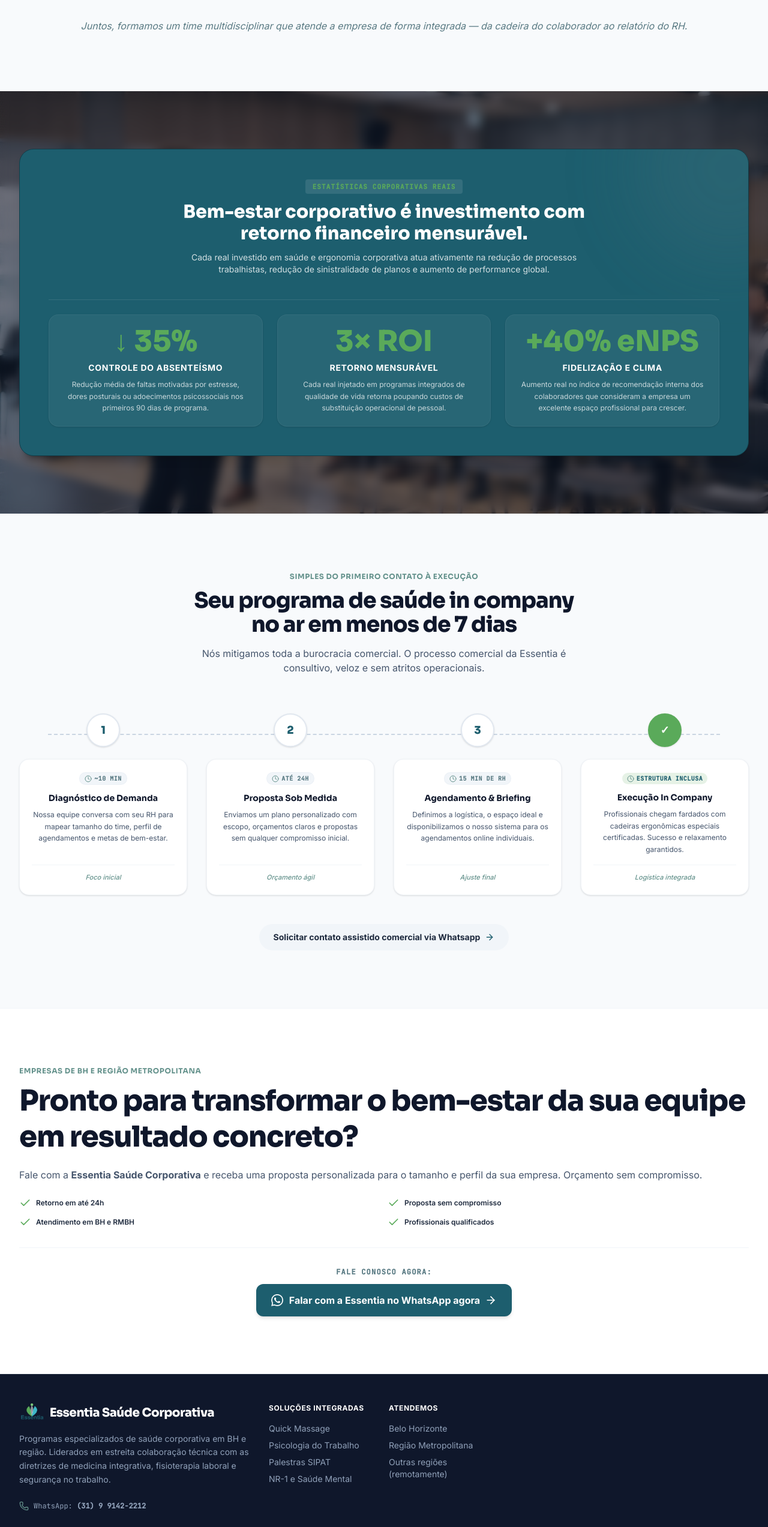
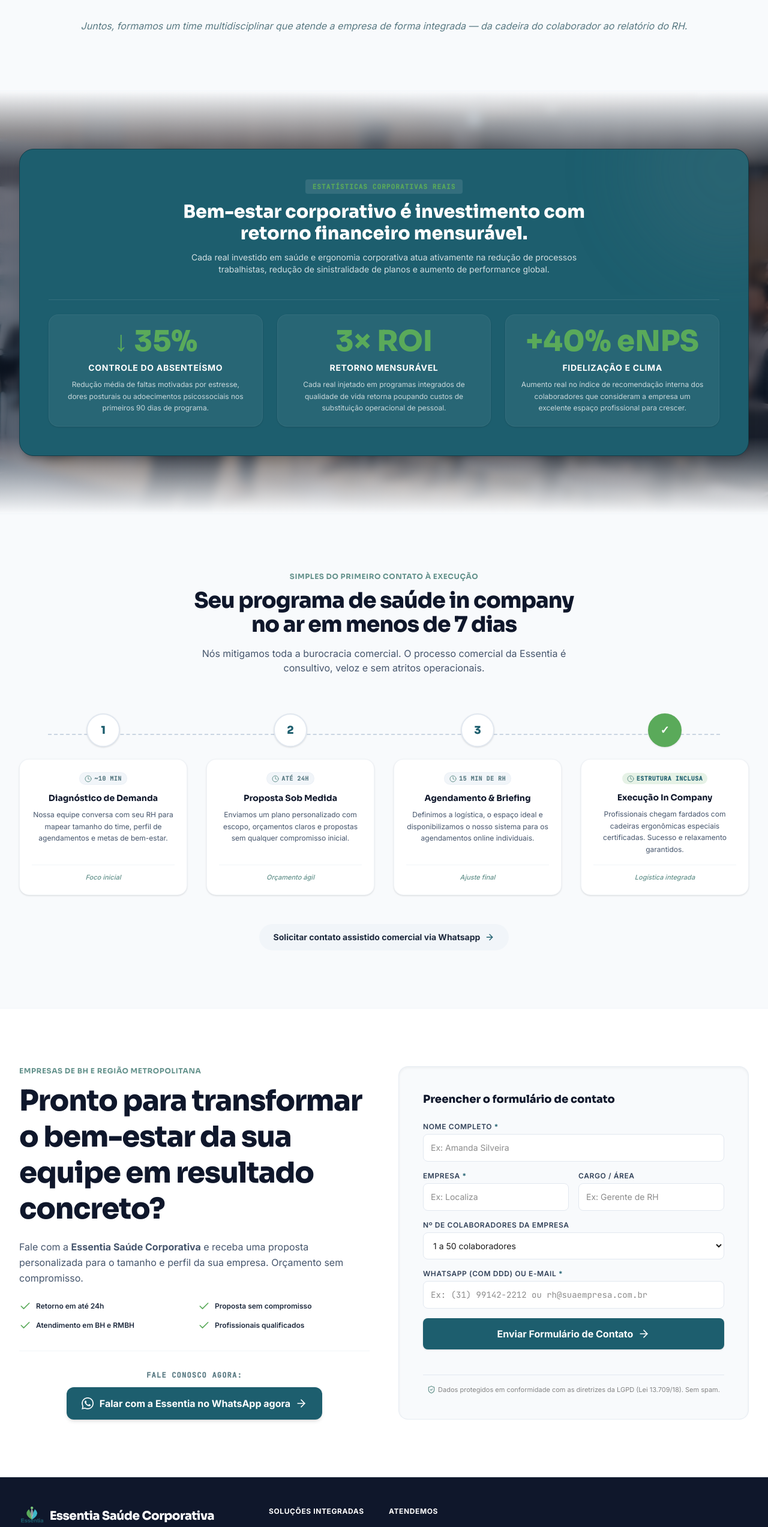
Before and after one commit to arthursl12/essentiasaudecorporativa, a React (Vite) app: page / in a window 1280 px wide. Shown: the part 5463-8008 px from the top of the page at 60% size. Built offline with nearby package versions, Linux system fonts and the light colour scheme.

Commit message:
feat: add vertical fade transitions to ROI section background

```diff
--- a/src/App.tsx
+++ b/src/App.tsx
@@ -890,6 +890,10 @@ export default function App() {
             <div className="absolute inset-0 bg-slate-900/60" />
             {/* Blur layer */}
             <div className="absolute inset-0 backdrop-blur-sm" />
+            {/* Top fade - blends with section above (Sobre Nós: bg-slate-50) */}
+            <div className="absolute top-0 left-0 right-0 h-32 bg-gradient-to-b from-slate-50 to-transparent pointer-events-none" />
+            {/* Bottom fade - blends with section below (Passos: bg-slate-50) */}
+            <div className="absolute bottom-0 left-0 right-0 h-32 bg-gradient-to-t from-slate-50 to-transparent pointer-events-none" />
           </div>
 
           <div className="max-w-7xl mx-auto px-4 sm:px-6 lg:px-8 relative z-10">
@@ -1079,7 +1083,7 @@ export default function App() {
             <div className="grid grid-cols-1 lg:grid-cols-12 gap-12 items-stretch" ref={formRef}>
 
               {/* COLUNA ESQ (50% / 6 cols) */}
-              <div className="lg:col-span-12 flex flex-col justify-between" id="contato-info-side">
+              <div className="lg:col-span-6 flex flex-col justify-between" id="contato-info-side">
                 <div>
                   <span className="text-brand-sage uppercase tracking-wider text-xs font-bold block mb-3 font-display">
                     Empresas de BH e Região Metropolitana
@@ -1137,7 +1141,7 @@ export default function App() {
               </div>
 
               {/* COLUNA DIR (50% / 6 cols) - FORMULÁRIO */}
-              <div className="lg:col-span-6 bg-slate-50 border border-slate-200/75 p-6 sm:p-10 rounded-2xl shadow-inner flex flex-col justify-between hidden" id="contato-form-side">
+              <div className="lg:col-span-6 bg-slate-50 border border-slate-200/75 p-6 sm:p-10 rounded-2xl shadow-inner flex flex-col justify-between" id="contato-form-side">
 
                 <div>
                   <h3 className="font-display font-extrabold text-lg text-slate-900 mb-6">
```
